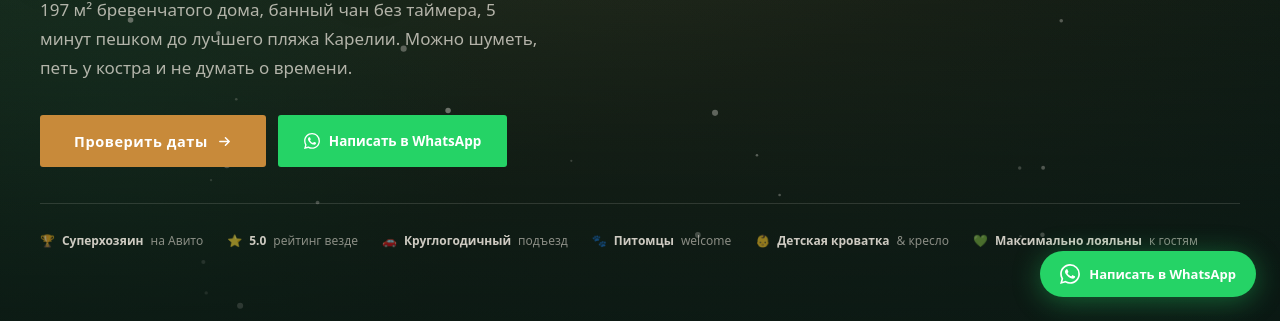
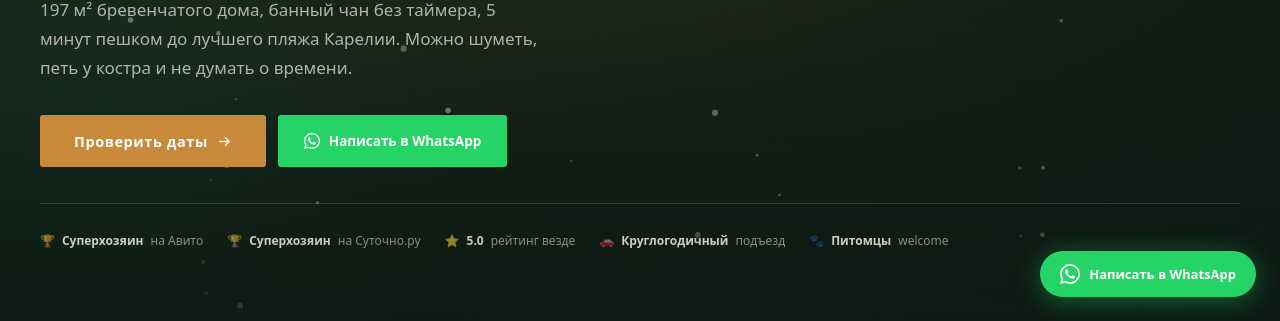
Before and after one commit to lucasmorin1889-coder/newhome, a plain HTML site: page index.html in a window 1280 px wide. Shown: the part 479-800 px from the top of the page. Drawn offline with Linux system fonts and the light colour scheme.

Commit message:
Clean up hero trust band: add Sutochno super-host badge, remove child amenities (moved to amenities section)

```diff
--- a/index.html
+++ b/index.html
@@ -238,11 +238,10 @@ footer{background:var(--s);border-top:1px solid var(--b);padding:52px 0 36px}
     </div>
     <div class="hero-trust">
       <div class="htrust-item">🏆 <b>Суперхозяин</b> на Авито</div>
+      <div class="htrust-item">🏆 <b>Суперхозяин</b> на Суточно.ру</div>
       <div class="htrust-item">⭐ <b>5.0</b> рейтинг везде</div>
       <div class="htrust-item">🚗 <b>Круглогодичный</b> подъезд</div>
       <div class="htrust-item">🐾 <b>Питомцы</b> welcome</div>
-      <div class="htrust-item">👶 <b>Детская кроватка</b> & кресло</div>
-      <div class="htrust-item">💚 <b>Максимально лояльны</b> к гостям</div>
     </div>
   </div>
 </section>
```
